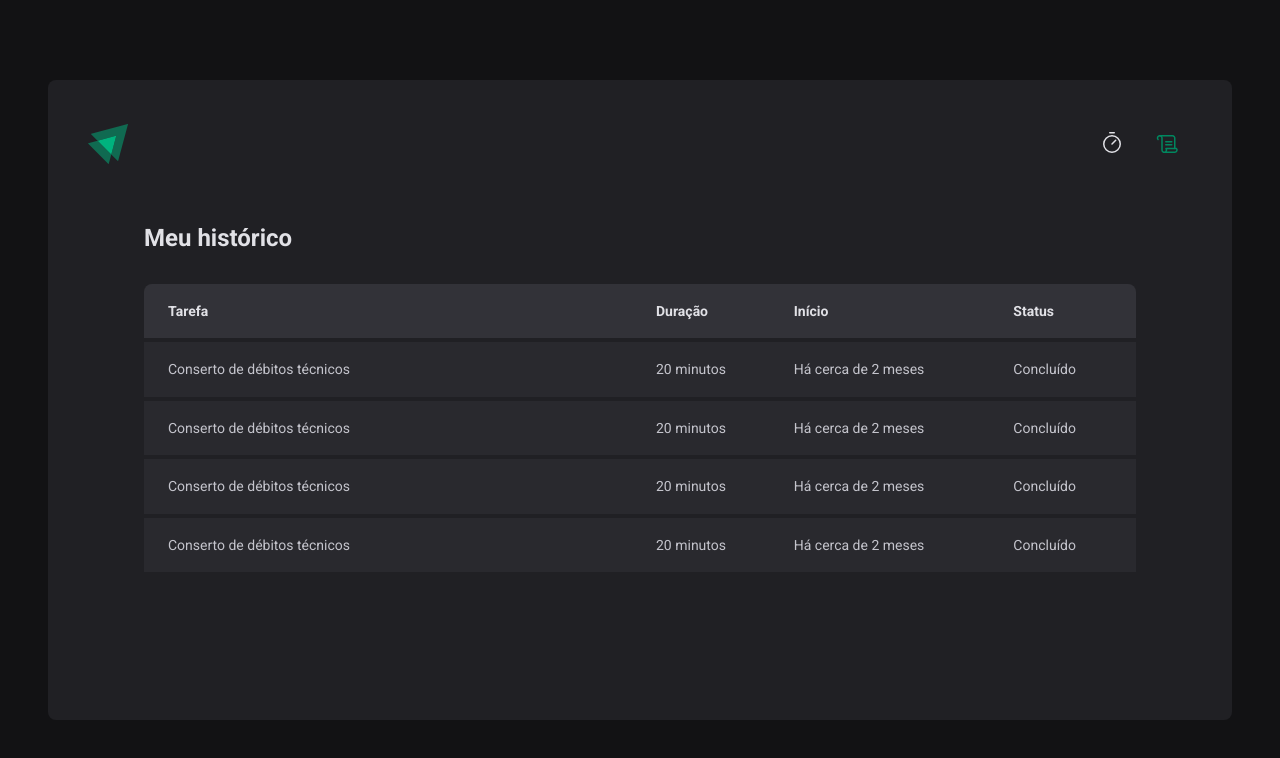
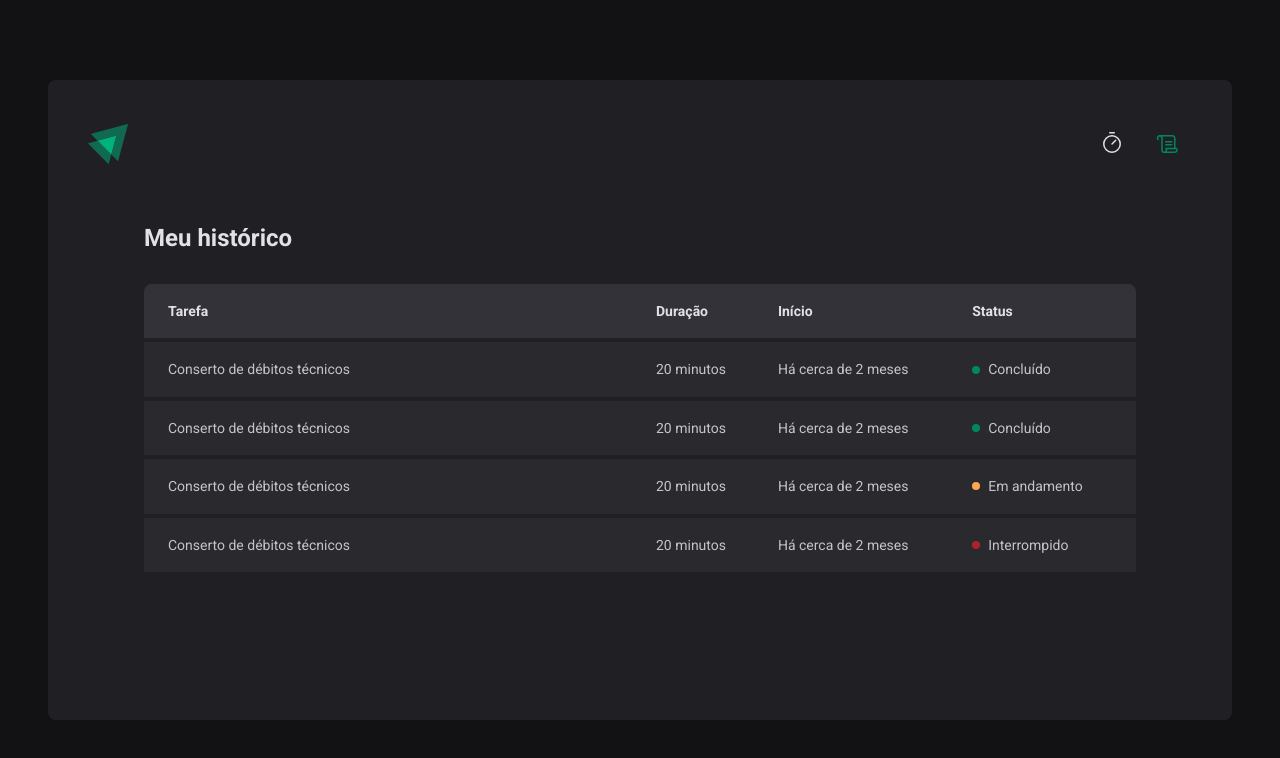
Before and after one commit to jvolima/ignite-timer, a React (Vite) app: page /history in a window 1280 px wide. Shown: the top 758 px of the page. Built offline with nearby package versions, Linux system fonts and the light colour scheme.

Commit message:
Componente Status

```diff
--- a/src/pages/History/index.tsx
+++ b/src/pages/History/index.tsx
@@ -1,4 +1,4 @@
-import { HistoryContainer, HistoryList } from './styles'
+import { HistoryContainer, HistoryList, Status } from './styles'
 
 export function History() {
   return (
@@ -20,25 +20,33 @@
               <td>Conserto de débitos técnicos</td>
               <td>20 minutos</td>
               <td>Há cerca de 2 meses</td>
-              <td>Concluído</td>
+              <td>
+                <Status statusColor="green">Concluído</Status>
+              </td>
             </tr>
             <tr>
               <td>Conserto de débitos técnicos</td>
               <td>20 minutos</td>
               <td>Há cerca de 2 meses</td>
-              <td>Concluído</td>
+              <td>
+                <Status statusColor="green">Concluído</Status>
+              </td>
             </tr>
             <tr>
               <td>Conserto de débitos técnicos</td>
               <td>20 minutos</td>
               <td>Há cerca de 2 meses</td>
-              <td>Concluído</td>
+              <td>
+                <Status statusColor="yellow">Em andamento</Status>
+              </td>
             </tr>
             <tr>
               <td>Conserto de débitos técnicos</td>
               <td>20 minutos</td>
               <td>Há cerca de 2 meses</td>
-              <td>Concluído</td>
+              <td>
+                <Status statusColor="red">Interrompido</Status>
+              </td>
             </tr>
           </tbody>
         </table>
--- a/src/pages/History/styles.ts
+++ b/src/pages/History/styles.ts
@@ -60,3 +60,27 @@
     }
   }
 `
+
+const STATUS_COLORS = {
+  yellow: 'yellow-500',
+  green: 'green-500',
+  red: 'red-500',
+} as const
+
+interface StatusProps {
+  statusColor: keyof typeof STATUS_COLORS
+}
+
+export const Status = styled.span<StatusProps>`
+  display: flex;
+  align-items: center;
+  gap: 0.5rem;
+
+  &::before {
+    content: '';
+    width: 0.5rem;
+    height: 0.5rem;
+    border-radius: 9999px;
+    background: ${(props) => props.theme[STATUS_COLORS[props.statusColor]]};
+  }
+`
```
